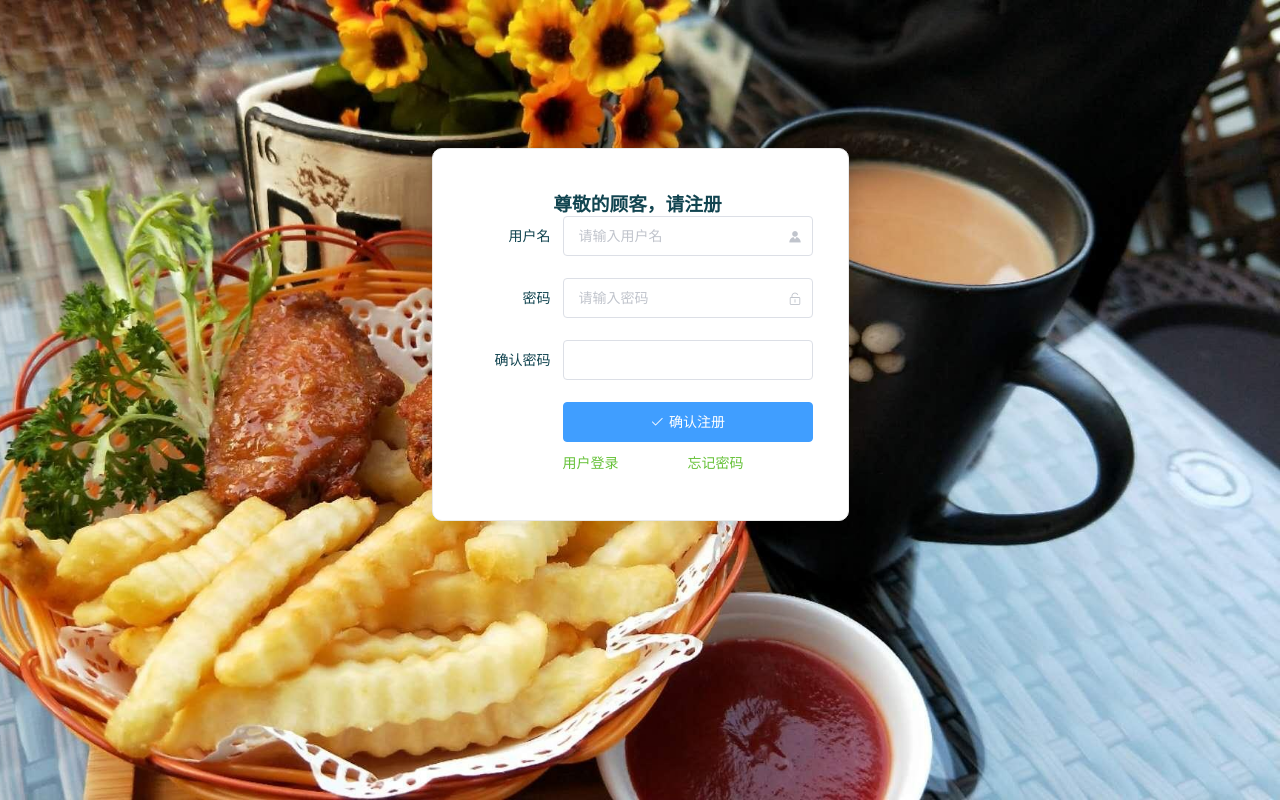
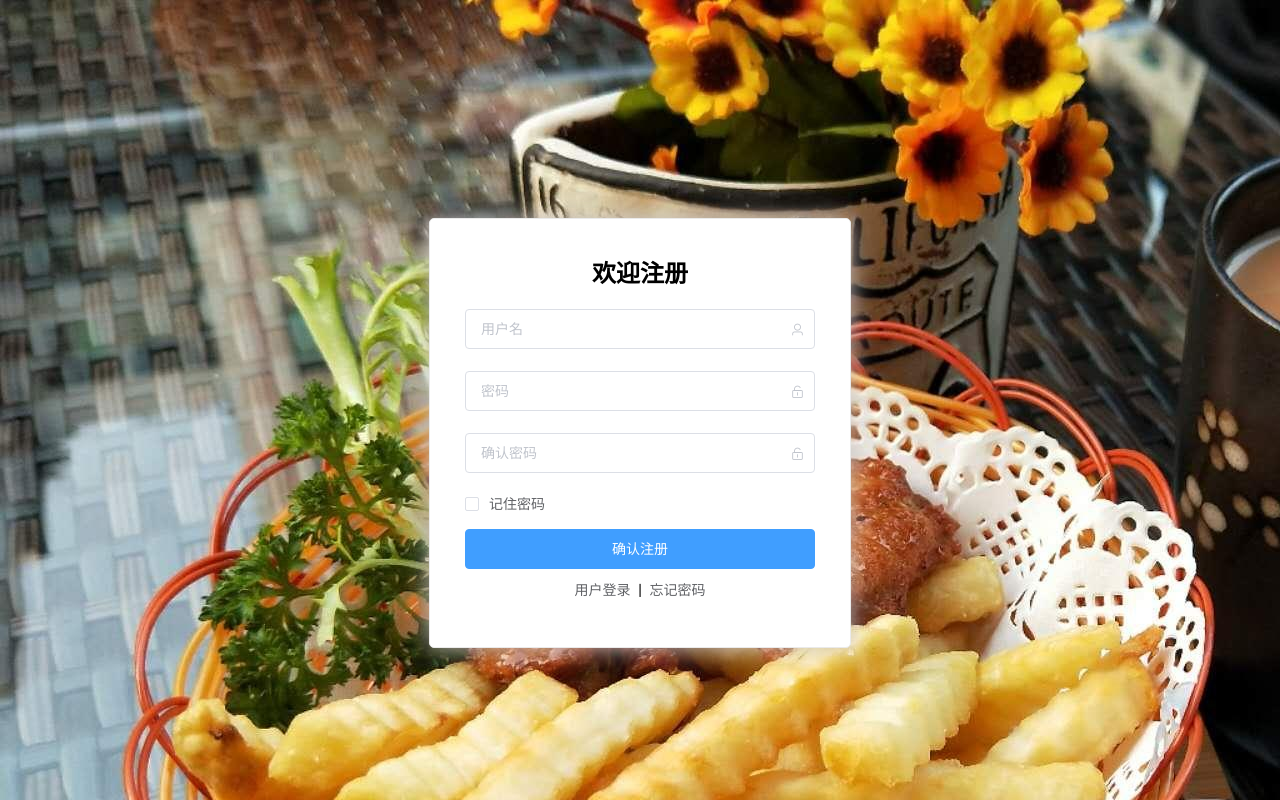
Before and after one commit to marious123g/rest_front, a Vue app: page /register.html in a window 1280 px wide. Built offline with nearby package versions, Linux system fonts and the light colour scheme.

Commit message:
reversed reg page

```diff
--- a/src/views/login/login.vue
+++ b/src/views/login/login.vue
@@ -83,7 +83,7 @@ export default {
   flex-direction: column;
   flex: 1 1 auto;
   max-width: 100%;
-
+  /*background-color:rgba(0,0,0,0.4);*/
   background-size: cover;
 }
 .login-page {
--- a/src/views/register/register.vue
+++ b/src/views/register/register.vue
@@ -1,109 +1,119 @@
 <template>
   <div class="login-wrap">
-    <el-form label-width="100px" class="demo-ruleForm reg-container">
-      <h3 style="text-align: center;">尊敬的顾客，请注册</h3>
-
-      <el-form-item label="用户名"  class="input-item" >
-<!--        不写v-model会不能输入文字，不过写了又得在script定义，就很烦-->
-        <el-input v-model="user_info.username" placeholder="请输入用户名"
-                  suffix-icon="el-icon-s-custom">
+    <div class="login-container">
+      <el-form :model="ruleForm2" :rules="rules2"
+               status-icon
+               ref="ruleForm2"
+               label-position="left"
+               label-width="0px"
+               class="demo-ruleForm login-page">
+        <h2 class="title" style="text-align:center;margin:0px auto 20px">欢迎注册</h2>
+        <el-form-item prop="username">
+          <el-input type="text"
+                    v-model="ruleForm2.username"
+                    placeholder="用户名"
+                    suffix-icon="el-icon-user">
           </el-input>
         </el-form-item>
-
-      <el-form-item label="密码" class="input-item">
-        <el-input v-model="user_info.password" type="password" placeholder="请输入密码"
+        <el-form-item prop="password">
+          <el-input type="password"
+                    v-model="ruleForm2.password"
+                    auto-complete="off"
+                    placeholder="密码"
                     suffix-icon="el-icon-unlock">
-
           </el-input>
         </el-form-item>
+        <el-form-item prop="re_password">
+          <el-input type="password"
+                    v-model="ruleForm2.re_password"
+                    auto-complete="off"
+                    placeholder="确认密码"
+                    suffix-icon="el-icon-unlock">
+          </el-input>
+        </el-form-item>
+        <el-checkbox
+            v-model="checked"
+            class="rememberme">
+          记住密码
+        </el-checkbox>
+        <el-button type="primary" style="width:100%;" @click="handleSubmit" :loading="logining">
+          确认注册
+        </el-button>
+        <el-form-item style="width:100%;text-align:center;">
+          <el-link href="./login.html" target="_blank" :underline="false">
+            用户登录
+          </el-link>
+          &nbsp;|&nbsp;
+          <el-link href="./fogetPassword.html" target="_blank" :underline="false">
+            忘记密码
+          </el-link>
 
-      <el-form-item label="确认密码" class="input-item">
-        <el-input v-model="pw_confirm" type="password"></el-input>
         </el-form-item>
 
-      <el-form-item>
-        <el-row>
-          <el-col :span="24">
-            <div class="grid-content bg-purple-dark">
-              <el-button type="primary" icon="el-icon-check" style="width:100% ;">确认注册</el-button>
-            </div>
-          </el-col>
-        </el-row>
-
-        <el-row>
-          <el-col :span="12">
-            <div class="grid-content bg-purple-dark">
-              <el-link type="success">用户登录</el-link>
-            </div>
-          </el-col>
-          <el-col :span="12">
-            <div class="grid-content bg-purple-dark">
-              <el-link type="success">忘记密码</el-link>
-            </div>
-          </el-col>
-        </el-row>
-      </el-form-item>
       </el-form>
     </div>
-
+  </div>
 </template>
 
 <script>
 export default {
-  name: "register",
-  data  () {
+  data(){
     return {
-      user_info: {
-      username:"",
-      password:"",
+      logining: false,
+      ruleForm2: {
+        username: '',
+        password: '',
+        re_password:'',
       },
-    pw_confirm:"",
+      rules2: {
+        username: [{required: true, message: '请输入用户名', trigger: 'blur'}],
+        password: [{required: true, message: '请输入密码', trigger: 'blur'}],
+        re_password: [{required: true, message: '请输入密码', trigger: 'blur'}]
+      },
+      checked: false
     }
   },
+  methods: {
 
   }
+};
 </script>
-<!--我把scoped去掉了，因为要改label颜色-->
-<style>
-h3{
-  color: #114450;
+
+<style scoped>
+.login-wrap {
+  display: flex;
+  flex-direction: column;
+  background-image: url("./login-bg.jpg");
+  background-repeat: no-repeat;
+  margin: 0 auto;
+  width: 100%;
+  min-width: 320px;
+  min-height: 100vh;
 }
-.login-wrap {
-  position:fixed;
-  min-width: 1000px;
-  box-sizing: border-box;
-  width: 100%;
-  height: 100%;
-  /*让图片随屏幕大小同步缩放，但是有部分可能会被裁切，不过不至于会露白*/
+.login-container {
+  display: flex;
+  flex-direction: column;
+  flex: 1 1 auto;
+  max-width: 100%;
+  /*background-color:rgba(0,0,0,0.4);*/
   background-size: cover;
-  -webkit-background-size: cover;
-  -o-background-size: cover;
-  padding-top: 10%;
-  /*'/' means root*/
-  /*这里我强烈建议图片放在同一个目录下*/
-  background-image: url("./login-bg.jpg") ;
-  background-repeat: no-repeat;
-  background-position: center right;
-  /*background-size: 100%;*/
 }
-
-.reg-container {
-  /*圆角*/
-  border-radius: 10px;
-  /*外边距*/
-  margin: 20px auto;
+.login-page {
+  top: calc(50% - 182.5px);
+  position: absolute;
+  right: 0px;
+  left: 0px;
+  margin: auto;
+  -webkit-border-radius: 5px;
+  border-radius: 5px;
   width: 350px;
-  /*内边距*/
-  padding: 40px 35px 15px 30px;
-  background: #fff;
+  padding: 35px 35px 15px;
+  background: #ffffff;
   border: 1px solid #eaeaea;
+  box-shadow: 0 0 25px #cac6c6;
+}
+label.el-checkbox.rememberme {
+  margin: 0px 0px 15px;
   text-align: left;
-  box-shadow: 0 0 20px 2px rgba(0, 0, 0, 0.1);
-  /*opacity: 1;*/
 }
-/*这里有个空格！！！！！！*/
-.input-item .el-form-item__label{
-  color:#114450;
-}
-
 </style>
```
Lines whose indentation alone changed are shown as unchanged.
